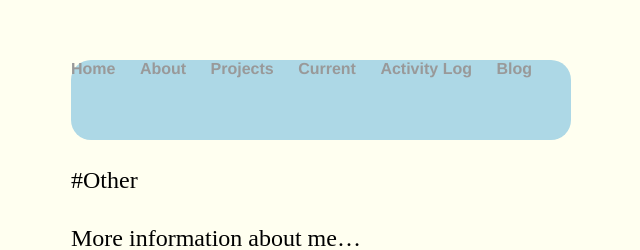
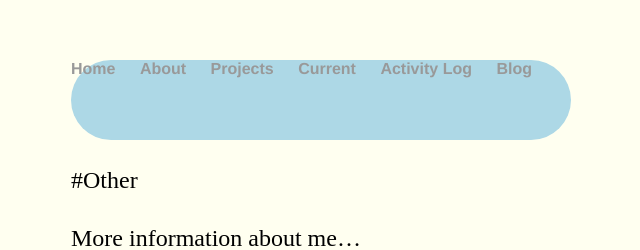
Before and after one commit to shallinan1/shallinan1.github.io, a Jekyll site: the page built from other/index.md, in a window 1280 px wide. Shown: the top 250 px of the page, without its empty margins (121-761 px from the left). Built offline with Jekyll 4.4.1, drawn with Linux system fonts in a browser that asks for light colours; our own code applies the rules of GitHub Pages for plain Markdown files.

Commit message:
css attempts

```diff
--- a/css/main.css
+++ b/css/main.css
@@ -71,5 +71,7 @@ ul.posts li {
     width: 500px;
     height: 80px;
     background: #add8e6;
-    border-radius: 20px;
+    border-radius: 80px;
+	left: 20px;
+	top: 20px;
 }
```
